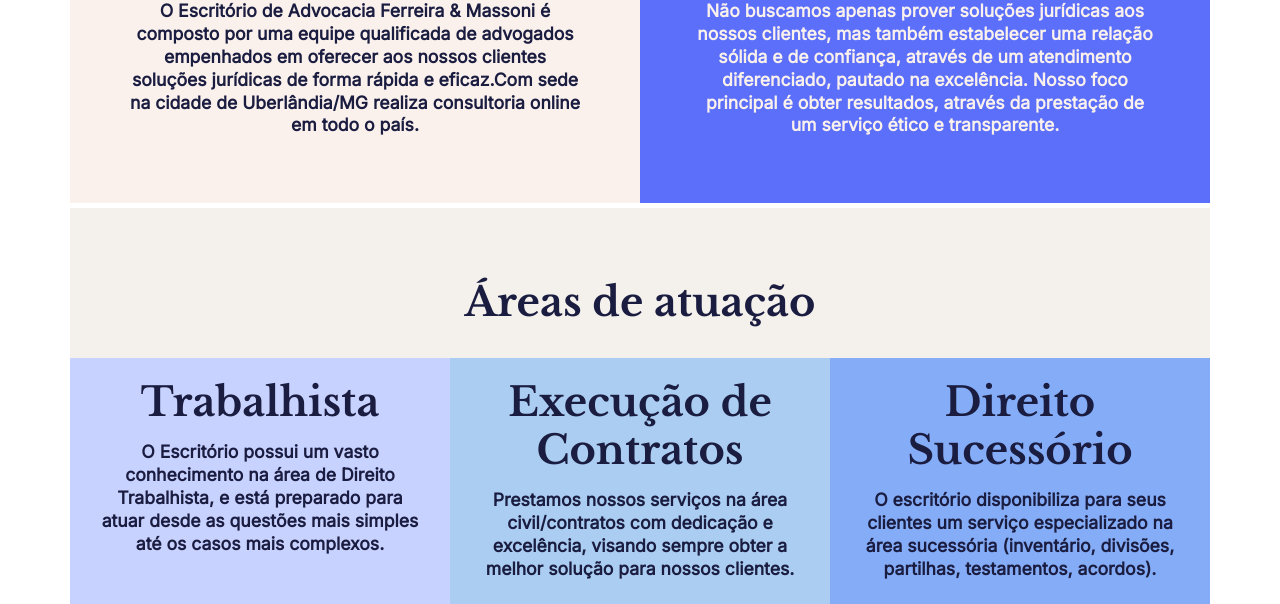
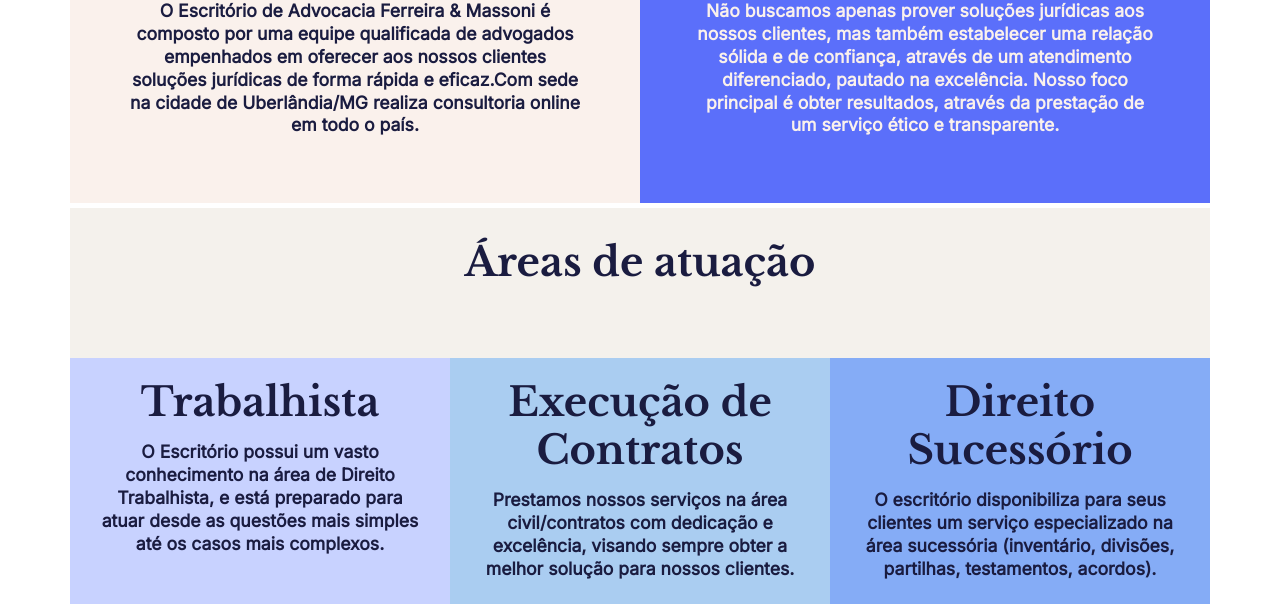
Before and after one commit to ArantesFelipe/Site-Ferreira-e-Massoni-, a plain HTML site: page index.html in a window 1280 px wide. Shown: the part 493-1097 px from the top of the page. Drawn offline with nearby package versions, Linux system fonts and the light colour scheme.

Commit message:
Update style.css

```diff
--- a/style.css
+++ b/style.css
@@ -127,13 +127,13 @@ main{
     padding-bottom: 50px;
     padding-left: 5%;
     padding-right: 5%;
-    margin-left: 0;
+
   }
 
 
   #areadeatuacao{
     margin-top: 5px;
-    padding-top: 70px;
+    padding-top: 30px;
     text-align: center;
 
     background-color: #f4f1ec;
```
